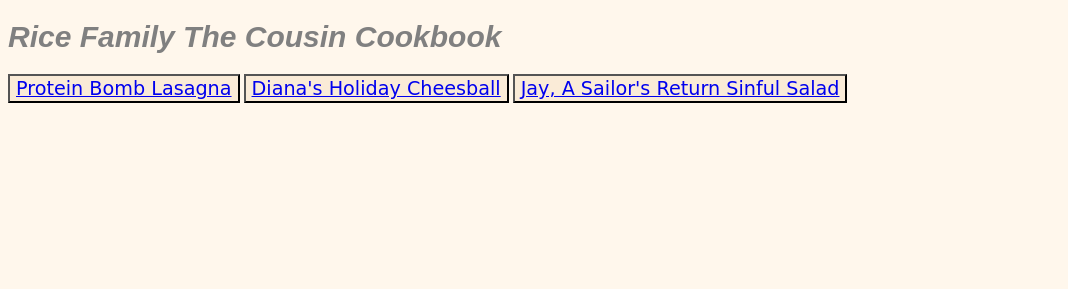
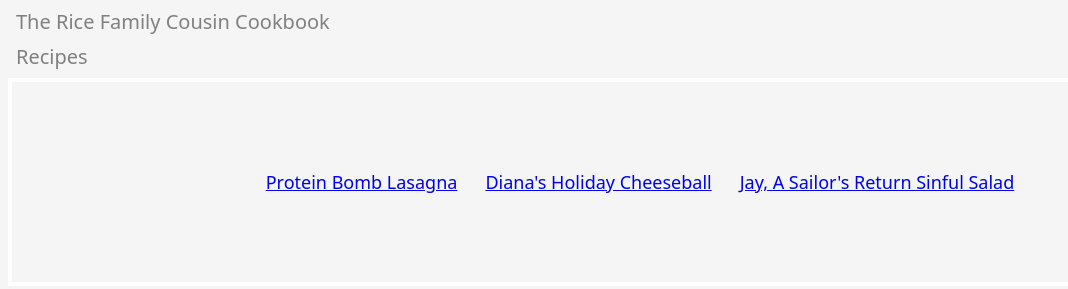
Before and after one commit to golfisawesome/odin-recipes, a plain HTML site: page index.html in a window 1280 px wide. Shown: the whole page, without its empty margins (0-1068 px from the left). Drawn offline with Linux system fonts and the light colour scheme.

Commit message:
Completed changes

```diff
--- a/index.html
+++ b/index.html
@@ -6,13 +6,14 @@
         <link rel="stylesheet" href="style.css">
     </head>
 <body>
-<h1>Rice Family The Cousin Cookbook</h1>
 
-<button class="one"><a href="recipes/protlasagna.html">Protein Bomb Lasagna</a></button>
-<button class="one"><a href="recipes/cheeseball.html">Diana's Holiday Cheesball</a></button>
-<button class="one"><a href="recipes/sinfulsalad.html">Jay, A Sailor's Return Sinful Salad</a></button>
-
-
+<header>The Rice Family Cousin Cookbook</header>
+<header> Recipes <a href="recipes/cheeseball.html"></a> </header>
+<div class="flex-container">
+<div class="one"><a href="recipes/protlasagna.html">Protein Bomb Lasagna</a></div>
+<div class="two"><a href="recipes/cheeseball.html">Diana's Holiday Cheeseball</a></div>
+<div class="three"><a href="recipes/sinfulsalad.html">Jay, A Sailor's Return Sinful Salad</a></div>
+</div>
 
 
 
--- /dev/null
+++ b/recipes/style.css
@@ -0,0 +1,11 @@
+.one {
+    font-family: 'Gill Sans', 'Gill Sans MT', Calibri, 'Trebuchet MS', sans-serif;
+    color: grey;
+}
+#two{
+    background-color: blanchedalmond;
+
+}
+body {
+    background-color: rgba(255, 235, 205, 0.457);
+}
--- a/style.css
+++ b/style.css
@@ -1,15 +1,32 @@
-h1{
+header{
     color: rgb(128, 128, 128);
-    font-style: oblique;
-    font-family: sans-serif;
-    font-size: 30px;
-}
-.one {
-    background-color: antiquewhite;
-    font-size: larger;
-    font-family: cursive;
+    font-style: normal;
+    font-family: system-ui, -apple-system, BlinkMacSystemFont, 'Segoe UI', Roboto, Oxygen, Ubuntu, Cantarell, 'Open Sans', 'Helvetica Neue', sans-serif;
+    font-size: 20px;
+    margin: 8px;
+    text-align:left;
 
 }
 body{
-    background-color: rgba(255, 235, 205, 0.375);
+    background-color: whitesmoke;
 }
+.flex-container{
+    display: flex ;
+    flex-direction: row;
+    align-items: center;
+    justify-content: center;
+    gap: 8px;
+    height: 200px;
+    border: 4px solid white
+
+
+}
+.one,
+.two,
+.three
+{
+    justify-content: center;
+    font-size: 18px;
+    padding: 10px;
+    font-family: system-ui, -apple-system, BlinkMacSystemFont, 'Segoe UI', Roboto, Oxygen, Ubuntu, Cantarell, 'Open Sans', 'Helvetica Neue', sans-serif;
+}
```
Also changed, not shown: recipes/cheeseball.html (+17 -16 lines), 1 other file.
